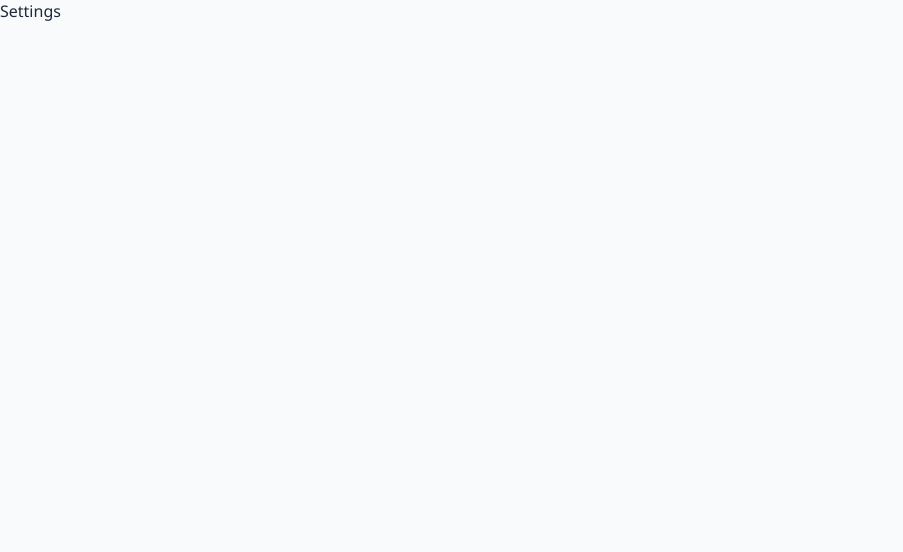
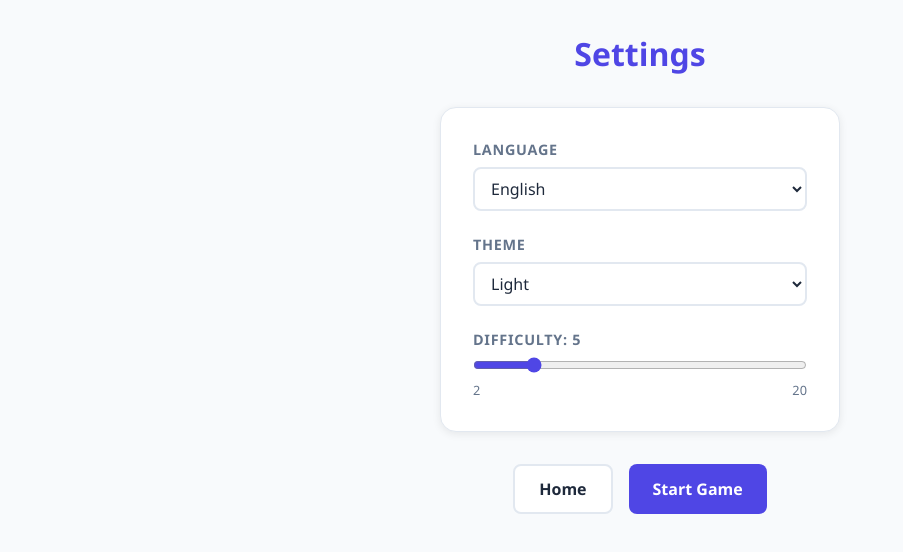
Before and after one commit to fudik94/vurma_cedveli, a React (Vite) app: page /settings in a window 1280 px wide. Shown: the top 552 px of the page, without its empty margins (0-903 px from the left). Built offline with nearby package versions, Linux system fonts and the light colour scheme.

Commit message:
feat: implement HomePage, SettingsPage, AnswerButton, ProgressBar

```diff
--- /dev/null
+++ b/src/pages/HomePage/HomePage.module.css
@@ -0,0 +1,46 @@
+.container {
+  display: flex;
+  flex-direction: column;
+  align-items: center;
+  justify-content: center;
+  min-height: 100vh;
+  gap: 1rem;
+  padding: 2rem;
+}
+
+.title {
+  font-size: 3.5rem;
+  font-weight: 800;
+  color: var(--primary);
+  letter-spacing: -0.02em;
+}
+
+.subtitle {
+  font-size: 2rem;
+  color: var(--text-secondary);
+  margin-bottom: 1rem;
+}
+
+.buttons {
+  display: flex;
+  flex-direction: column;
+  gap: 0.75rem;
+  width: 100%;
+  max-width: 280px;
+}
+
+.btn {
+  width: 100%;
+  padding: 1rem;
+  font-size: 1.1rem;
+}
+
+.secondary {
+  background: var(--bg-secondary);
+  color: var(--text);
+  border: 2px solid var(--border);
+}
+
+.secondary:hover:not(:disabled) {
+  background: var(--border);
+}
--- a/src/pages/HomePage/HomePage.tsx
+++ b/src/pages/HomePage/HomePage.tsx
@@ -1 +1,26 @@
-export default function HomePage() { return <div>Home</div> }
+import { useNavigate } from 'react-router-dom'
+import { useSettings } from '../../context/SettingsContext'
+import styles from './HomePage.module.css'
+
+export default function HomePage() {
+  const navigate = useNavigate()
+  const { t } = useSettings()
+
+  return (
+    <div className={styles.container}>
+      <h1 className={styles.title}>vurma_cedveli</h1>
+      <p className={styles.subtitle}>×</p>
+      <div className={styles.buttons}>
+        <button className={styles.btn} onClick={() => navigate('/game')}>
+          {t.game}
+        </button>
+        <button className={`${styles.btn} ${styles.secondary}`} onClick={() => navigate('/results')}>
+          {t.results}
+        </button>
+        <button className={`${styles.btn} ${styles.secondary}`} onClick={() => navigate('/settings')}>
+          {t.settings}
+        </button>
+      </div>
+    </div>
+  )
+}
--- /dev/null
+++ b/src/pages/SettingsPage/SettingsPage.module.css
@@ -0,0 +1,68 @@
+.container {
+  display: flex;
+  flex-direction: column;
+  align-items: center;
+  min-height: 100vh;
+  padding: 2rem;
+  gap: 2rem;
+}
+
+.title {
+  font-size: 2rem;
+  font-weight: 700;
+  color: var(--primary);
+}
+
+.card {
+  background: var(--bg-card);
+  border: 1px solid var(--border);
+  border-radius: 16px;
+  padding: 2rem;
+  width: 100%;
+  max-width: 400px;
+  display: flex;
+  flex-direction: column;
+  gap: 1.5rem;
+  box-shadow: var(--shadow);
+}
+
+.setting {
+  display: flex;
+  flex-direction: column;
+  gap: 0.5rem;
+}
+
+.label {
+  font-weight: 600;
+  color: var(--text-secondary);
+  font-size: 0.9rem;
+  text-transform: uppercase;
+  letter-spacing: 0.05em;
+}
+
+.slider {
+  width: 100%;
+  accent-color: var(--primary);
+}
+
+.sliderLabels {
+  display: flex;
+  justify-content: space-between;
+  font-size: 0.8rem;
+  color: var(--text-secondary);
+}
+
+.nav {
+  display: flex;
+  gap: 1rem;
+}
+
+.navBtn {
+  background: var(--bg-secondary);
+  color: var(--text);
+  border: 2px solid var(--border);
+}
+
+.navBtn:hover:not(:disabled) {
+  background: var(--border);
+}
--- a/src/pages/SettingsPage/SettingsPage.tsx
+++ b/src/pages/SettingsPage/SettingsPage.tsx
@@ -1 +1,66 @@
-export default function SettingsPage() { return <div>Settings</div> }
+import { useNavigate } from 'react-router-dom'
+import { useSettings } from '../../context/SettingsContext'
+import type { Language, Theme } from '../../types'
+import styles from './SettingsPage.module.css'
+
+export default function SettingsPage() {
+  const navigate = useNavigate()
+  const { t, language, theme, difficulty, setLanguage, setTheme, setDifficulty } = useSettings()
+
+  return (
+    <div className={styles.container}>
+      <h1 className={styles.title}>{t.settings}</h1>
+
+      <div className={styles.card}>
+        <div className={styles.setting}>
+          <label className={styles.label}>{t.language}</label>
+          <select
+            value={language}
+            onChange={(e) => setLanguage(e.target.value as Language)}
+          >
+            <option value="en">{t.langEn}</option>
+            <option value="et">{t.langEt}</option>
+            <option value="ru">{t.langRu}</option>
+            <option value="az">{t.langAz}</option>
+          </select>
+        </div>
+
+        <div className={styles.setting}>
+          <label className={styles.label}>{t.theme}</label>
+          <select
+            value={theme}
+            onChange={(e) => setTheme(e.target.value as Theme)}
+          >
+            <option value="light">{t.light}</option>
+            <option value="dark">{t.dark}</option>
+          </select>
+        </div>
+
+        <div className={styles.setting}>
+          <label className={styles.label}>
+            {t.difficulty}: <strong>{difficulty}</strong>
+          </label>
+          <input
+            type="range"
+            min={2}
+            max={20}
+            value={difficulty}
+            onChange={(e) => setDifficulty(Number(e.target.value))}
+            className={styles.slider}
+          />
+          <div className={styles.sliderLabels}>
+            <span>2</span>
+            <span>20</span>
+          </div>
+        </div>
+      </div>
+
+      <div className={styles.nav}>
+        <button className={styles.navBtn} onClick={() => navigate('/')}>
+          {t.home}
+        </button>
+        <button onClick={() => navigate('/game')}>{t.startGame}</button>
+      </div>
+    </div>
+  )
+}
```
Also changed, not shown: src/components/AnswerButton/AnswerButton.module.css (added, +35 -0 lines), src/components/AnswerButton/AnswerButton.tsx (added, +21 -0 lines), src/components/ProgressBar/ProgressBar.module.css (added, +27 -0 lines), src/components/ProgressBar/ProgressBar.tsx (added, +21 -0 lines).
